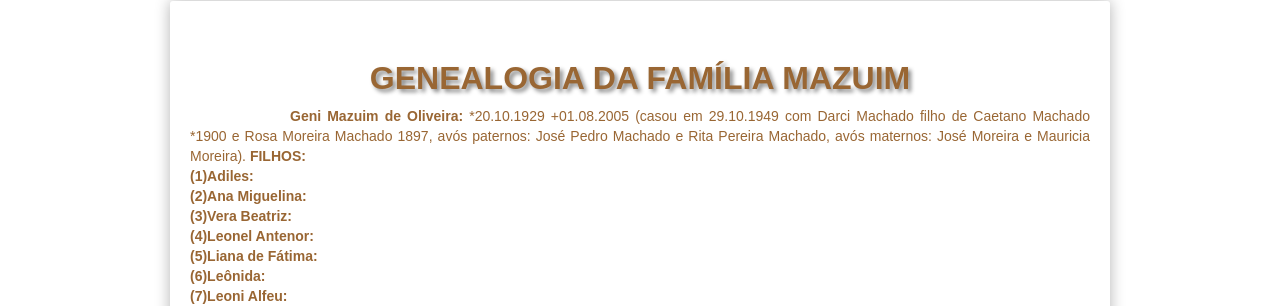
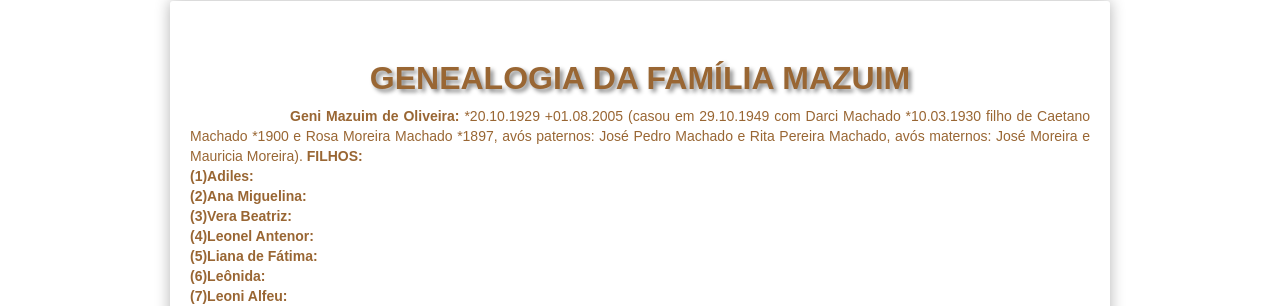
Before and after one commit to claudiovargas1955/claudiovargas1955.github.io, a Jekyll site: the page built from _pages/familia-mazuim.html, in a window 1280 px wide. Shown: the part 298-604 px from the top of the page. Built offline with Jekyll 4.4.1, drawn with Linux system fonts in a browser that asks for light colours; some web fonts are replaced.

Commit message:
Update familia-mazuim.html

```diff
--- a/_pages/familia-mazuim.html
+++ b/_pages/familia-mazuim.html
@@ -95,8 +95,8 @@
 </style>
 
 <h1>GENEALOGIA DA FAMÍLIA MAZUIM</h1>
-<b><p style="text-indent:100px";/>Geni Mazuim de Oliveira: </b>*20.10.1929 +01.08.2005 (casou em 29.10.1949 com Darci Machado filho de
-Caetano Machado *1900 e Rosa Moreira Machado 1897, avós paternos: José Pedro Machado e Rita Pereira Machado, avós maternos: José Moreira
+<b><p style="text-indent:100px";/>Geni Mazuim de Oliveira: </b>*20.10.1929 +01.08.2005 (casou em 29.10.1949 com Darci Machado *10.03.1930
+filho de Caetano Machado *1900 e Rosa Moreira Machado *1897, avós paternos: José Pedro Machado e Rita Pereira Machado, avós maternos: José Moreira
 e Mauricia Moreira). <b>FILHOS: </b><br>
 <b>(1)Adiles: </b><br>
 <b>(2)Ana Miguelina: </b><br>
```
